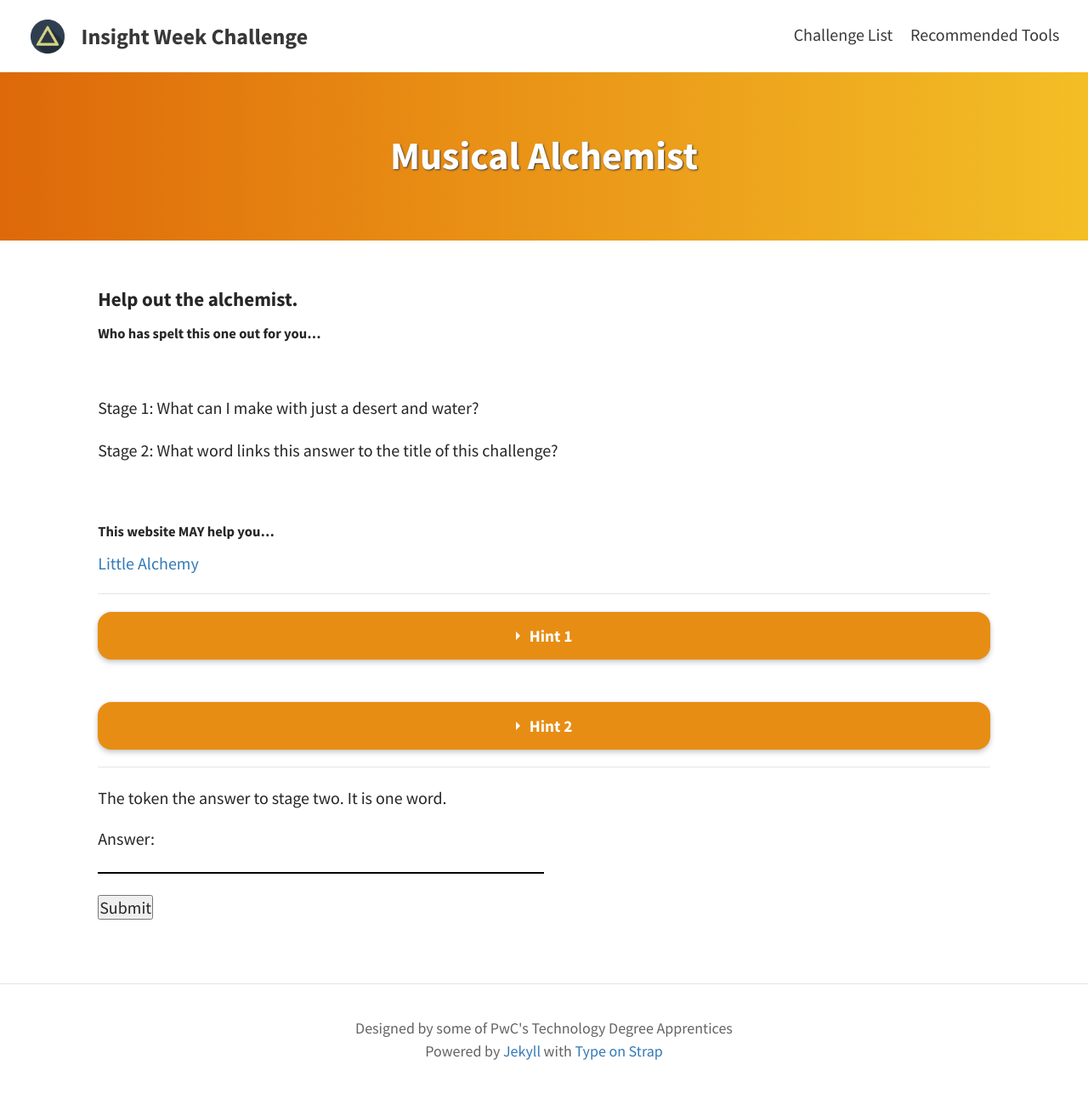
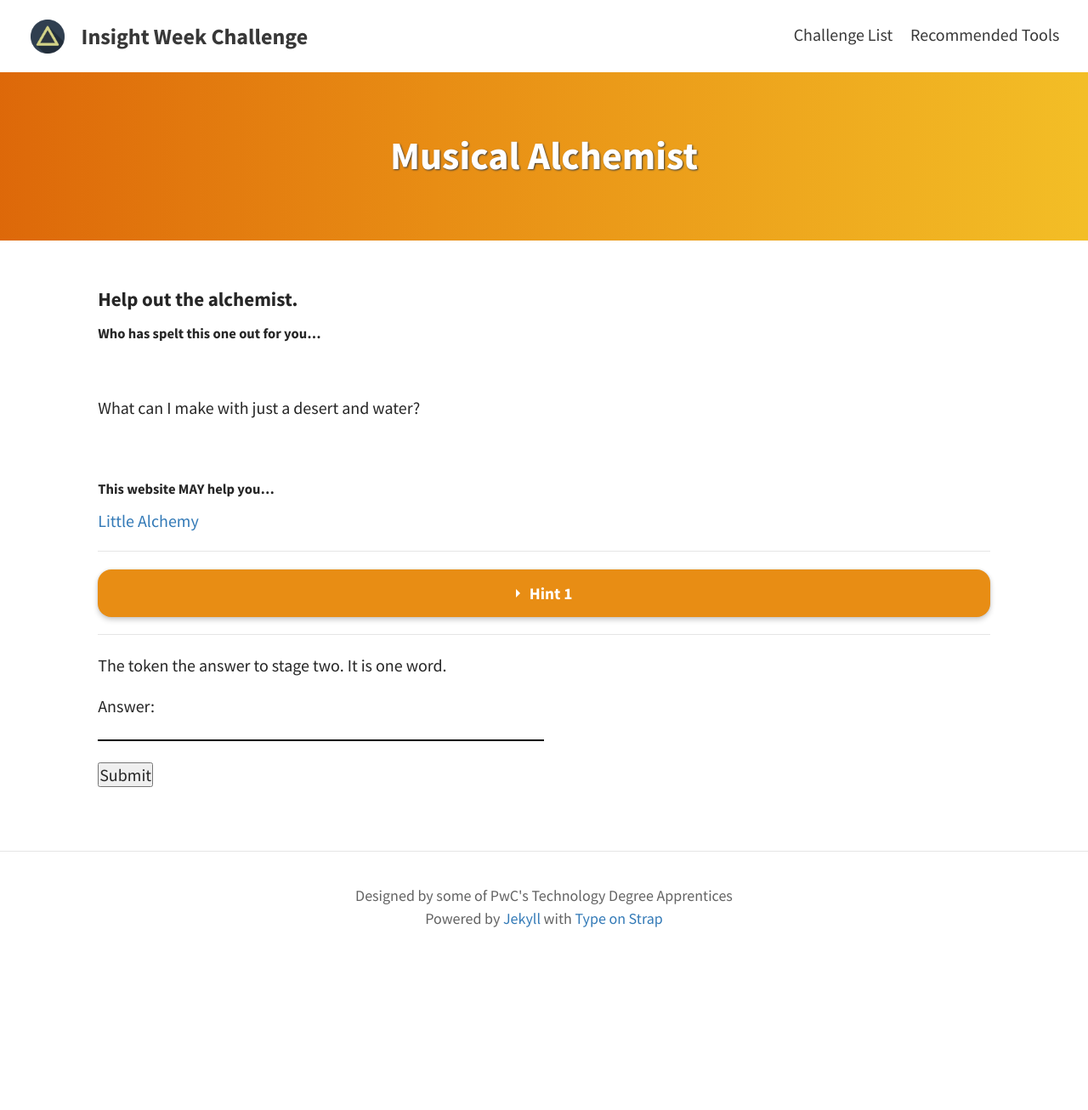
Before and after one commit to jnk838/insight-week-challenge, a Jekyll site: the page built from pages/challenges/alchemist.md, in a window 1280 px wide. Shown: the whole page at 85% size. Built offline with Jekyll 4.4.1, drawn with Linux system fonts in a browser that asks for light colours; after the commit the page ends 1150 px from its top, so only the background shows below that.

Commit message:
pulled edits and comments

```diff
--- a/pages/challenges/alchemist.md
+++ b/pages/challenges/alchemist.md
@@ -10,9 +10,7 @@ hide: true
 
 <br/>
 
-Stage 1: What can I make with just a desert and water?
-
-Stage 2: What word links this answer to the title of this challenge?
+What can I make with just a desert and water?
 
 <br/>
 
@@ -20,7 +18,7 @@ Stage 2: What word links this answer to the title of this challenge?
 
 [Little Alchemy](https://littlealchemy.com "I Might Help You")
 
-<!-- Answer - Ossia -->
+<!-- Answer - Oasis -->
 
 ---
 
@@ -30,21 +28,7 @@ Stage 2: What word links this answer to the title of this challenge?
   <div class="collapsible-content">
     <div class="content-inner">
       <p>
-       Stage 1: Find on a browser is incredibly helpful
-      </p>
-    </div>
-  </div>
-</div>
-
-<br/>
-
-<div class="wrap-collapsible">
-  <input id="collapsible2" class="toggle" type="checkbox">
-  <label for="collapsible2" class="lbl-toggle">Hint 2</label>
-  <div class="collapsible-content">
-    <div class="content-inner">
-      <p>
-        Stage 2: An anagram
+       Find on a browser is incredibly helpful
       </p>
     </div>
   </div>
@@ -57,5 +41,5 @@ The token the answer to stage two. It is one word.
 <form>
     <label for="answer">Answer:</label><br>
     <input type="text" id="submission" name="submission"><br><br>
-    <input type="submit" value="Submit" onclick="javascript:checkAnswer('call-me', document.getElementById('submission').value)">
+    <input type="submit" value="Submit" onclick="javascript:checkAnswer('alchemist', document.getElementById('submission').value)">
 </form>
```
Also changed, not shown: pages/challenges/rainbows.md (+1 -1 lines), pages/challenges/rubix.md (+4 -4 lines).
